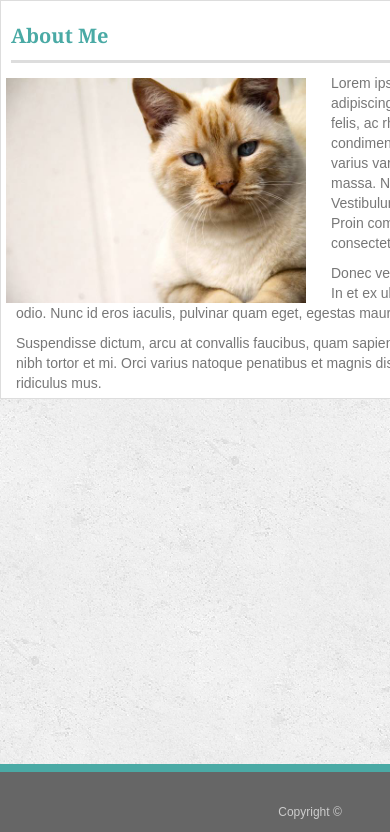
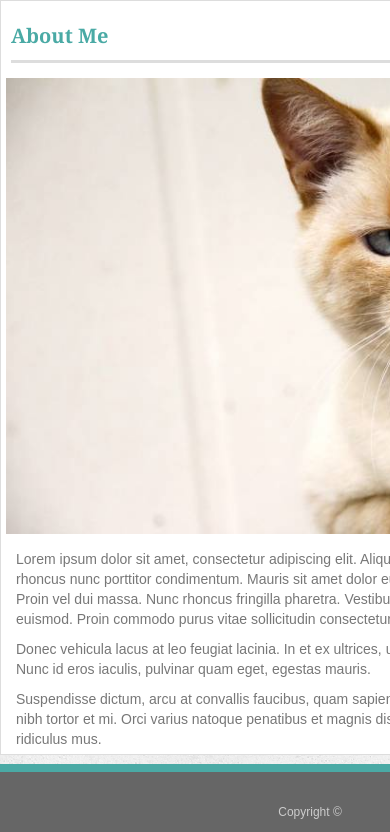
Before and after one commit to Jfondaco/Responsive-Portfolio, a plain HTML site: page index.html in a window 390 px wide. Shown: the part 97-929 px from the top of the page. Drawn offline with Linux system fonts and the light colour scheme.

Commit message:
minor changes to about 640

```diff
--- a/assets/css/style.css
+++ b/assets/css/style.css
@@ -397,6 +397,13 @@ body {
 
   }
 
+  .auth-image{
+    float:none;
+    width:100%;
+    margin-right:0;
+    height: default;
+  }
+
 
 
   .work:nth-child(even){
```
